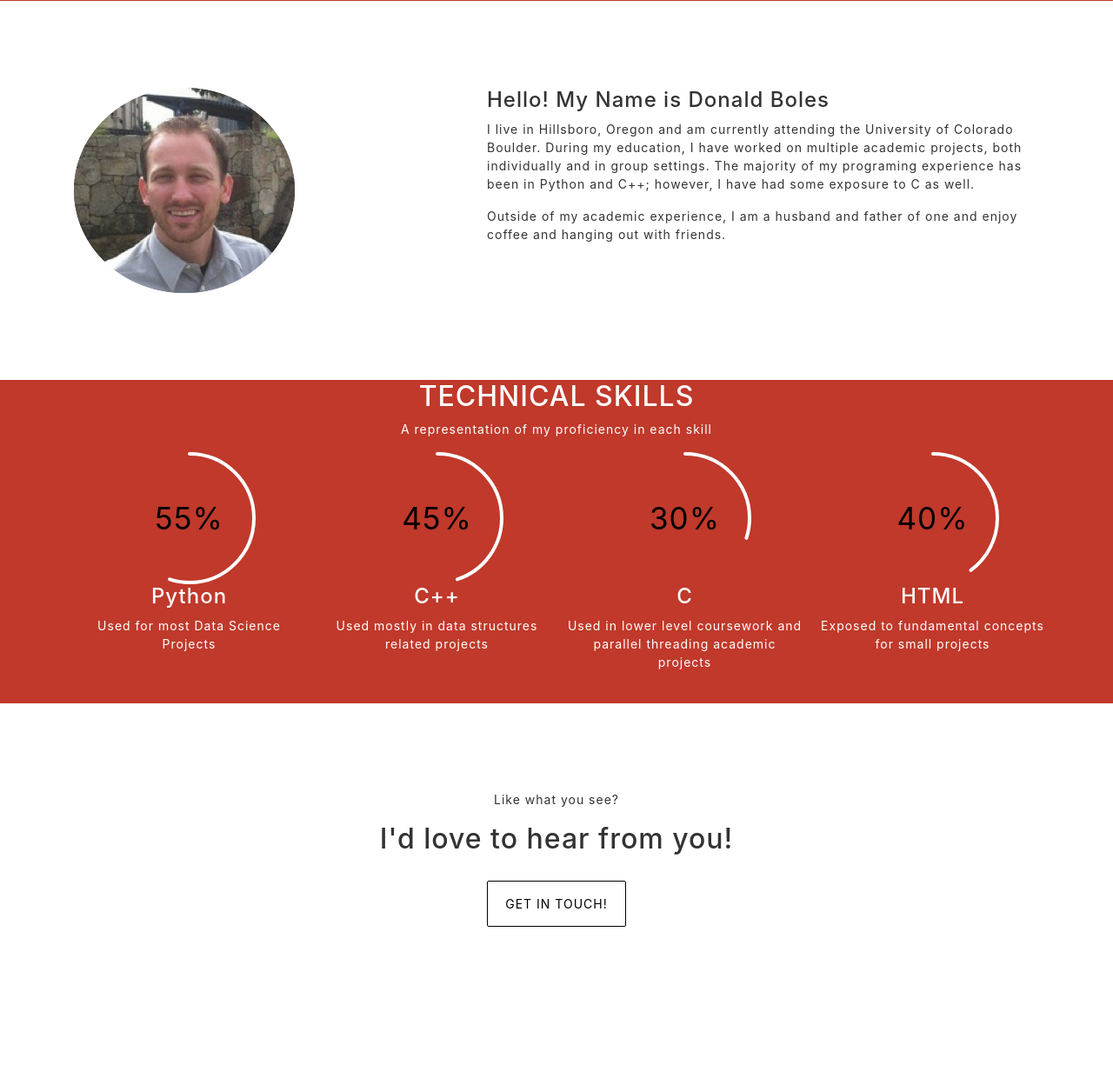
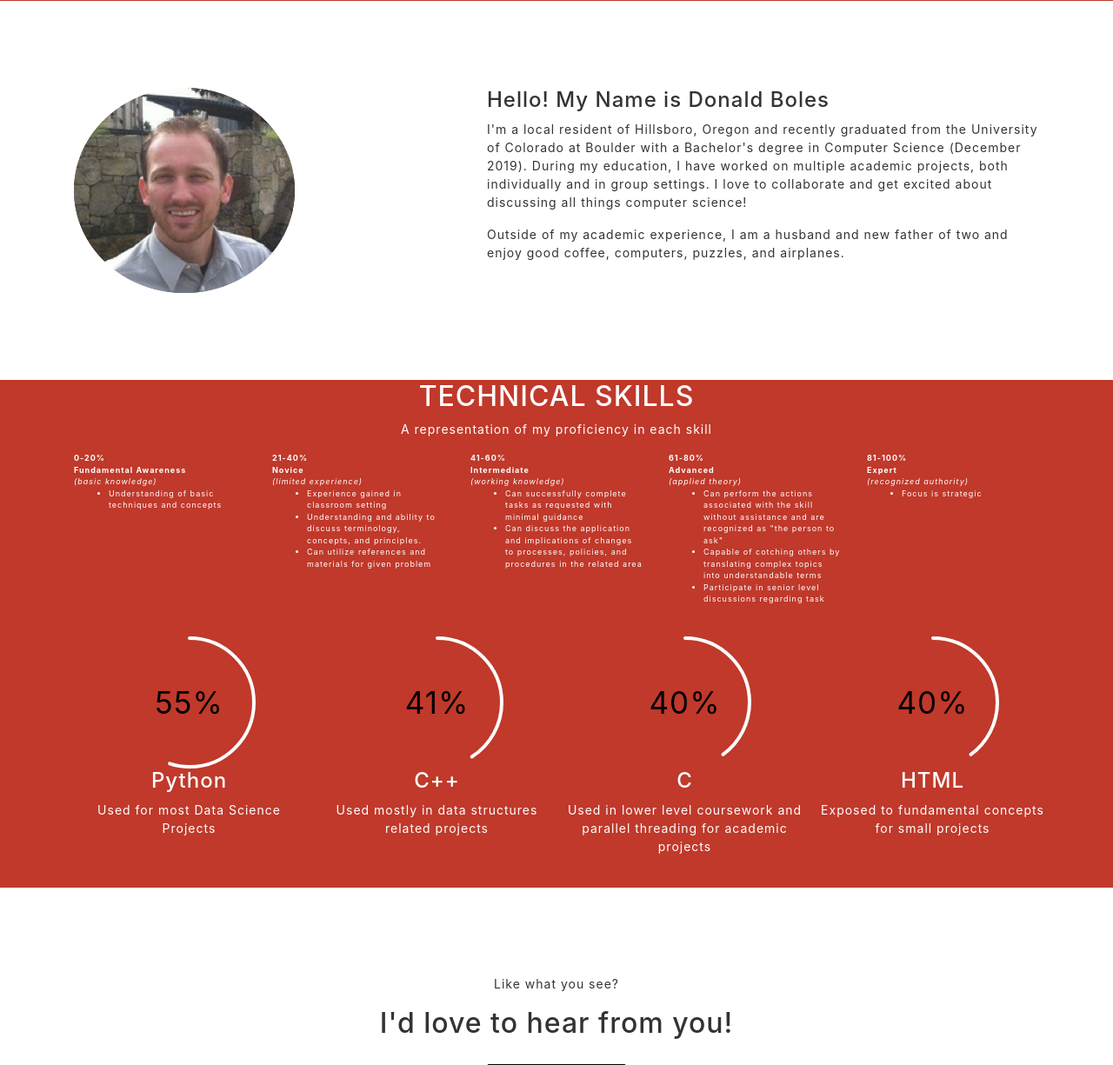
Before and after one commit to dboles0/dboles-portfolio, a PHP site: page /index.html in a window 1280 px wide. Shown: the part 879-2104 px from the top of the page at 87% size. Run offline with PHP 8.4, Linux system fonts and the light colour scheme; some libraries are stand-ins or nearby versions.

Commit message:
updating skills key and profile info

```diff
--- a/css/style.css
+++ b/css/style.css
@@ -131,6 +131,11 @@ body {
 .skill {
 	text-align: center;
 	margin-left: 10px;
+}
+#skill_description{
+	font-size: 9px;
+	text-align: left;
+	padding-bottom: 20px;
 }
 
 .chart {
@@ -373,3 +378,38 @@ body {
 	position: fixed;
 	top: 0;
 }
+.col-xs-5ths,
+.col-sm-5ths,
+.col-md-5ths,
+.col-lg-5ths {
+    position: relative;
+    min-height: 1px;
+    padding-right: 15px;
+    padding-left: 15px;
+}
+
+.col-xs-5ths {
+    width: 20%;
+    float: left;
+}
+
+@media (min-width: 768px) {
+    .col-sm-5ths {
+        width: 20%;
+        float: left;
+    }
+}
+
+@media (min-width: 992px) {
+    .col-md-5ths {
+        width: 20%;
+        float: left;
+    }
+}
+
+@media (min-width: 1200px) {
+    .col-lg-5ths {
+        width: 20%;
+        float: left;
+    }
+}
--- a/index.html
+++ b/index.html
@@ -81,8 +81,8 @@
 
 				<div class="col-md-7">
 					<h4>Hello! My Name is Donald Boles</h4>
-					<p>I live in Hillsboro, Oregon and am currently attending the University of Colorado Boulder. During my education, I have worked on multiple academic projects, both individually and in group settings. The majority of my programing experience has been in Python and C++; however, I have had some exposure to C as well.</p>
-					<p>Outside of my academic experience, I am a husband and father of one and enjoy coffee and hanging out with friends.</p>
+					<p>I'm a local resident of Hillsboro, Oregon and recently graduated from the University of Colorado at Boulder with a Bachelor's degree in Computer Science (December 2019). During my education, I have worked on multiple academic projects, both individually and in group settings. I love to collaborate and get excited about discussing all things computer science!
+					<p>Outside of my academic experience, I am a husband and new father of two and enjoy good coffee, computers, puzzles, and airplanes.</p>
 
 				</div>
 
@@ -95,9 +95,55 @@
 	<div id="skills" class="skillsSection">
 		<div class="container">
 			<div class="row">
+
 				<div class="col-md-12 text-center">
 					<h2>TECHNICAL SKILLS</h2>
 					<p>A representation of my proficiency in each skill</p>
+				</div>
+
+				<div class"row">
+
+					<div id="skill_description" class="col-md-5ths col-xs-6">
+						<b> 0-20% </b><br>
+						<b> Fundamental Awareness </b><br> <i>(basic knowledge)</i>
+						<ul>
+							<li>Understanding of basic techniques and concepts </li>
+						</ul>
+					</div>
+					<div id="skill_description" class="col-md-5ths">
+						<b> 21-40% </b><br>
+						<b> Novice </b><br> <i>(limited experience) </i>
+						<ul>
+							<li>Experience gained in classroom setting </li>
+							<li>Understanding and ability to discuss terminology, concepts, and principles. </li>
+							<li>Can utilize references and materials for given problem </li>
+						</ul>
+					</div>
+					<div id="skill_description" class="col-md-5ths">
+						<b> 41-60% </b><br>
+						<b> Intermediate </b><br> <i> (working knowledge) </i>
+						<ul>
+							<li>Can successfully complete tasks as requested with minimal guidance </li>
+							<li>Can discuss the application and implications of changes to processes, policies, and procedures in the related area</li>
+						</ul>
+					</div>
+					<div id="skill_description" class="col-md-5ths">
+						<b> 61-80% </b><br>
+						<b> Advanced </b><br> <i> (applied theory) </i>
+							<ul>
+								<li>Can perform the actions associated with the skill without assistance and are recognized as "the person to ask" </li>
+								<li>Capable of cotching others by translating complex topics into understandable terms</li>
+								<li>Participate in senior level discussions regarding task </li>
+							</ul>
+					</div>
+					<div id="skill_description" class="col-md-5ths">
+						<b>81-100% </b><br>
+						<b> Expert </b><br> <i>(recognized authority) </i>
+							<ul>
+								<li>Focus is strategic </li>
+							</ul>
+					</div>
+
 				</div>
 
 				<div class="owl-carousel owl-theme">
@@ -112,8 +158,8 @@
 					</div>
 
 					<div class="skill">
-						<span class="chart" data-percent="45">
-							<span class="percent">45</span>
+						<span class="chart" data-percent="41">
+							<span class="percent">41</span>
 							<canvas height="152" width="152"></canvas>
 						</span>
 						<h4>C++</h4>
@@ -121,12 +167,12 @@
 					</div>
 
 					<div class="skill">
-						<span class="chart" data-percent="30">
-							<span class="percent">30</span>
+						<span class="chart" data-percent="40">
+							<span class="percent">40</span>
 							<canvas height="152" width="152"></canvas>
 						</span>
 						<h4>C</h4>
-						<p>Used in lower level coursework and parallel threading academic projects</p>
+						<p>Used in lower level coursework and parallel threading for academic projects</p>
 					</div>
 
 					<div class="skill">
@@ -148,12 +194,21 @@
 					</div>
 
 					<div class="skill">
-						<span class="chart" data-percent="20">
-							<span class="percent">20</span>
+						<span class="chart" data-percent="35">
+							<span class="percent">35</span>
 							<canvas height="152" width="152"></canvas>
 						</span>
 						<h4>JavaScript</h4>
 						<p>Some exposure to simple client side projects</p>
+					</div>
+
+					<div class="skill">
+						<span class="chart" data-percent="25">
+							<span class="percent">25</span>
+							<canvas height="152" width="152"></canvas>
+						</span>
+						<h4>Scala</h4>
+						<p>Used for one academic project to build a recursive decent parser that behaved similar to JavaScript</p>
 					</div>
 
 				</div>
```
Also changed, not shown: 1 other file.
